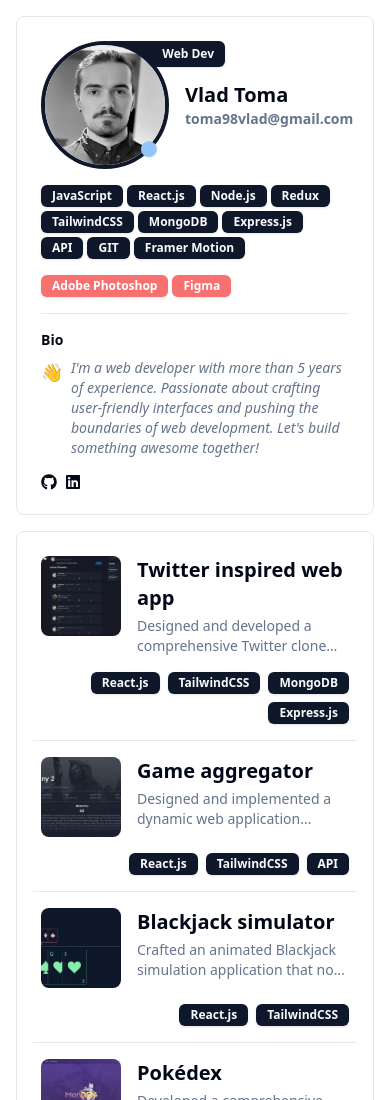
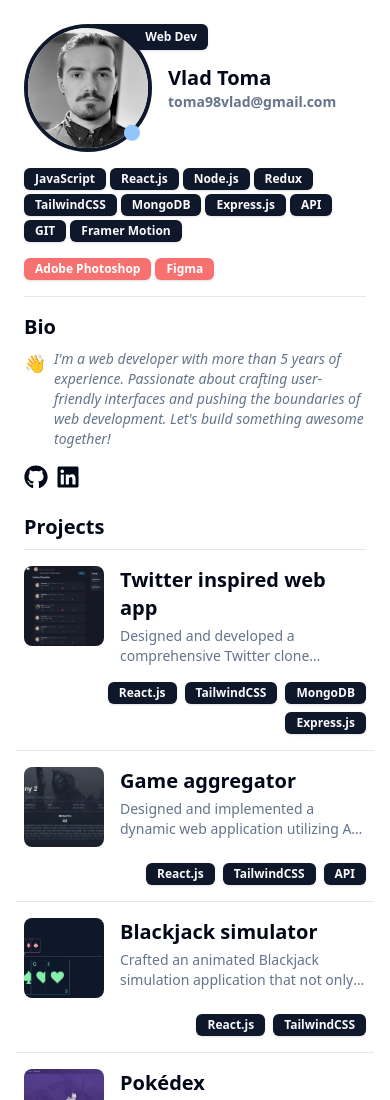
Before and after one commit to yattsu/yattsu.github.io, a React (Vite) app: page / in a window 390 px wide. Shown: the top 1100 px of the page. Built offline with nearby package versions, Linux system fonts and the light colour scheme.

Commit message:
Changed the layout and spacing.

```diff
--- a/src/App.tsx
+++ b/src/App.tsx
@@ -9,7 +9,7 @@
 function App() {
   const [enterLoading, setEnterLoading] = useState(true);
   return (
-    <div className="flex justify-center p-4 sm:p-6">
+    <div className="flex justify-center p-0 sm:p-6">
       {enterLoading ? (
         <div className="absolute flex flex-col top-0 left-0 items-center justify-center w-screen h-screen">
           <EnterProgress setEnterLoading={setEnterLoading} />
--- a/src/components/Devbox.tsx
+++ b/src/components/Devbox.tsx
@@ -19,7 +19,7 @@
       initial={{ opacity: 0, rotateX: "-30deg" }}
       animate={{ opacity: 100, rotateX: "0deg" }}
       transition={{ delay: 0.2 }}
-      className="sm:sticky sm:top-6 p-6 sm:max-w-sm h-fit border rounded-lg"
+      className="sm:sticky sm:top-6 p-6 pb-0 sm:pb-6 sm:max-w-sm h-fit sm:border rounded-lg"
     >
       <div className="flex flex-col items-start gap-4 text-sm">
         <div className="flex gap-4 items-center">
@@ -83,7 +83,7 @@
         </div>
         <Separator />
         <div className="flex flex-col gap-2 items-start">
-          <span className="font-bold">Bio</span>
+          <span className="text-xl font-bold">Bio</span>
           <div className="flex gap-2">
             <span className="text-lg">👋</span>
             <span className="text-left text-muted-foreground italic">
@@ -99,7 +99,7 @@
             <Tooltip>
               <TooltipTrigger>
                 <a target="_blank" href="https://github.com/yattsu">
-                  <FaGithub className="w-4 h-4 hover:opacity-60 transition-all" />
+                  <FaGithub className="w-6 h-6 hover:opacity-60 transition-all" />
                 </a>
               </TooltipTrigger>
               <TooltipContent>
@@ -112,7 +112,7 @@
                   target="_blank"
                   href="https://www.linkedin.com/in/vlad-toma/"
                 >
-                  <FaLinkedin className="w-4 h-4 hover:opacity-60 transition-all" />
+                  <FaLinkedin className="w-6 h-6 hover:opacity-60 transition-all" />
                 </a>
               </TooltipTrigger>
               <TooltipContent>
--- a/src/components/Projectsbox.tsx
+++ b/src/components/Projectsbox.tsx
@@ -21,7 +21,11 @@
 
 export const Projectsbox = () => {
   return (
-    <div className="p-4 rounded-lg border grow select-none">
+    <div className="p-4 pt-2 sm:pt-4 rounded-lg sm:border grow select-none">
+      <div className="flex flex-col gap-2 items-start px-2 sm:hidden">
+        <span className="text-xl font-bold">Projects</span>
+        <Separator className="mb-2" />
+      </div>
       <div className="flex flex-col gap-2">
         {projects.map((project, idx) => (
           <Drawer key={idx}>
```
Also changed, not shown: 3 other files (tests, documents, lock files or other folders).
